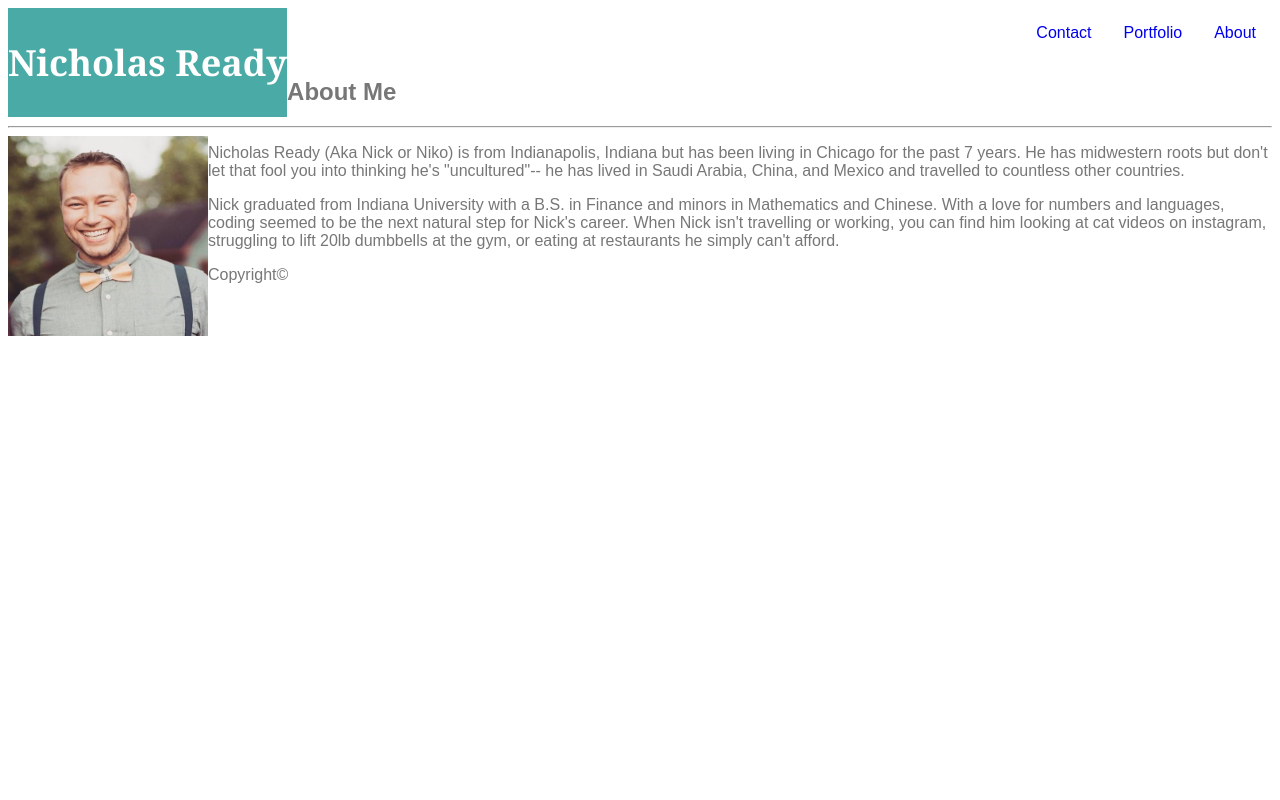
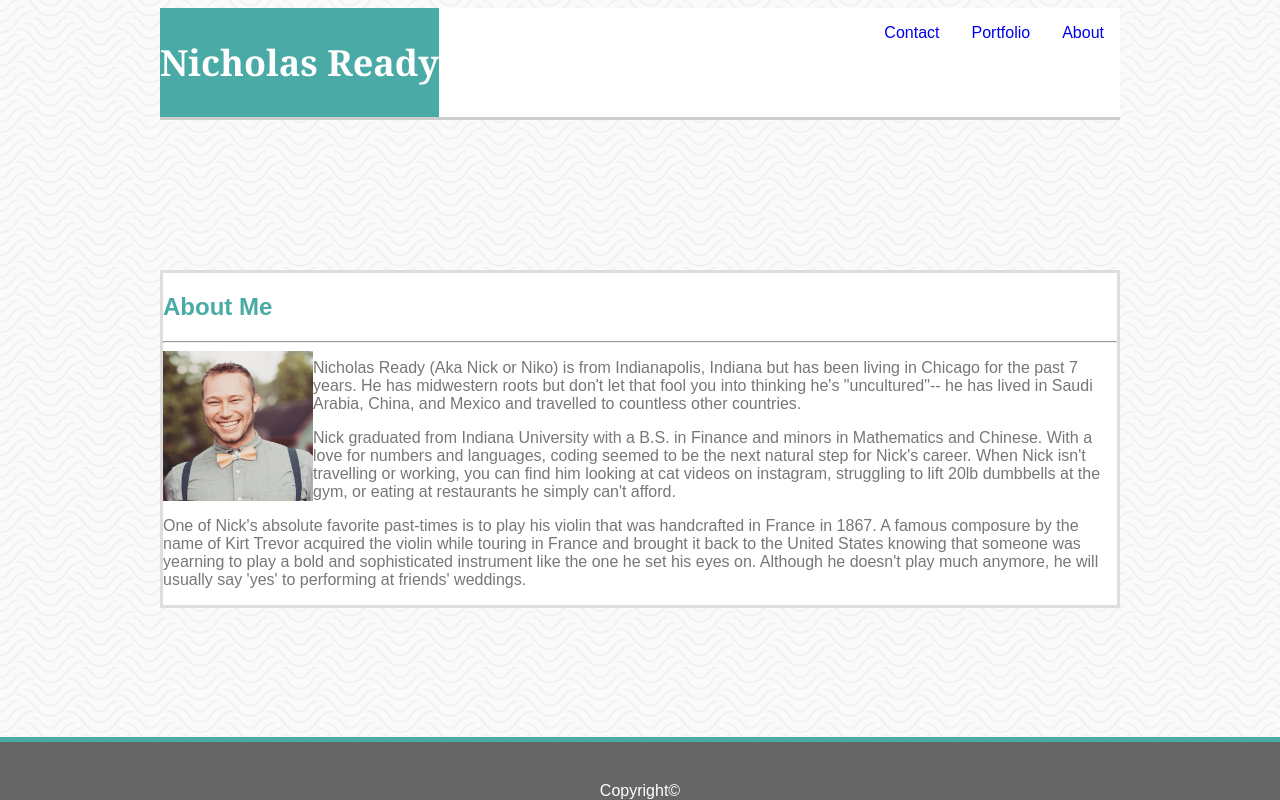
Before and after one commit to nicholasready/Basic-Portfolio, a plain HTML site: page index.html in a window 1280 px wide. Drawn offline with Linux system fonts and the light colour scheme.

Commit message:
About me page with almost full CSS styling

```diff
--- a/assets/css/style.css
+++ b/assets/css/style.css
@@ -1,6 +1,21 @@
 body {
     font-family: Arial, Helvetica, sans-serif;
     color: #777777;
+    background-image: url("../images/papyrus.png");
+}
+
+section {
+    width: 960px;
+    margin: 0 auto;
+}
+
+header {
+    background: white;
+    width: 100%;
+    overflow: hidden;
+    top: 0;
+    border-bottom: 3px solid #cccccc;
+
 }
 .myname {
     background: #4aaaa5;
@@ -25,9 +40,33 @@ li a {
   text-align: center;
   padding: 16px;
   text-decoration: none;
+  clear: both;
 }
 #profpic {
-    height: 200px;
-    width: 200px;
+    height: 150px;
+    width: 150px;
     float: left;
+
 }
+footer {
+    position: fixed;
+    left: 0;
+    bottom: 0;
+    width: 100%;
+    background-color: #666666;
+    color: white;
+    text-align: center;
+    padding-top: 40px;
+    border-top: 5px solid #4aaaa5;
+}
+h2 {
+    clear: both;
+    color:#4aaaa5
+}
+
+#box1 {
+    background-color: #ffffff;
+    border: 3px solid #dddddd;
+    position: relative;
+    top: 150px;
+}
--- a/index.html
+++ b/index.html
@@ -11,7 +11,7 @@
 <body>
 
 <section class="contentlayout">
- <header class="header">
+ <header id="header">
      <div class="myname"><h1>Nicholas Ready</h1></div>
      <div class="pagelinks">
          <ul>
@@ -22,12 +22,13 @@
      </div>
  </header>
 
- <div>
+ <div id="box1">
      <h2>About Me</h2>
      <hr>
      <img id="profpic" src="assets/images/prof pic.jpeg" alt="Nick's profile picture">
  <p>Nicholas Ready (Aka Nick or Niko) is from Indianapolis, Indiana but has been living in Chicago for the past 7 years. He has midwestern roots but don't let that fool you into thinking he's "uncultured"-- he has lived in Saudi Arabia, China, and Mexico and travelled to countless other countries. </p>
 <p>Nick graduated from Indiana University with a B.S. in Finance and minors in Mathematics and Chinese. With a love for numbers and languages, coding seemed to be the next natural step for Nick's career. When Nick isn't travelling or working, you can find him looking at cat videos on instagram, struggling to lift 20lb dumbbells at the gym, or eating at restaurants he simply can't afford.  </p>
+<p>One of Nick's absolute favorite past-times is to play his violin that was handcrafted in France in 1867. A famous composure by the name of Kirt Trevor acquired the violin while touring in France and brought it back to the United States knowing that someone was yearning to play a bold and sophisticated instrument like the one he set his eyes on. Although he doesn't play much anymore, he will usually say 'yes' to performing at friends' weddings.</p>
 </div>
 </section>
 
```
Also changed, not shown: assets/images/papyrus.png (added), 3 other files.
